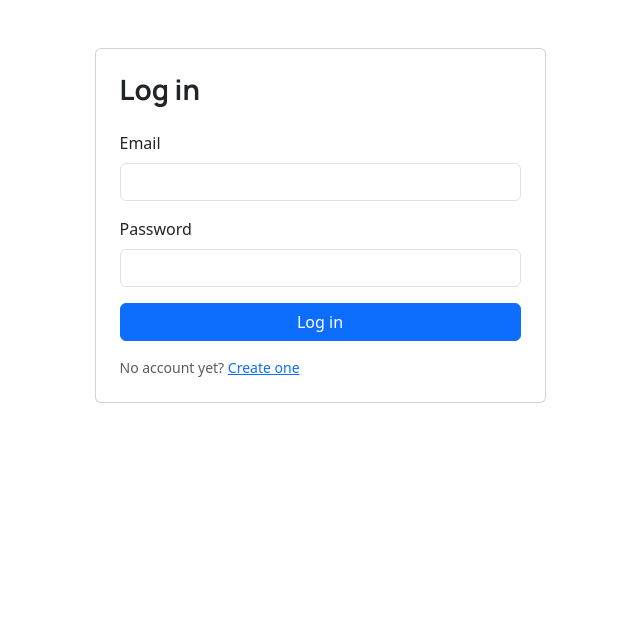
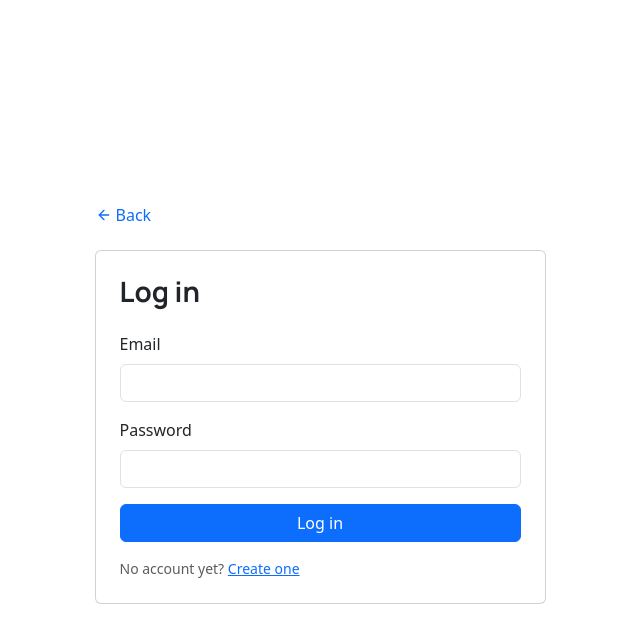
Before and after one commit to kaylubr/maowi, a React (Vite) app in the folder src/ui/: page /login in a window 1280 px wide. Shown: the top 642 px of the page, without its empty margins (320-960 px from the left). Built offline with nearby package versions, Linux system fonts and the light colour scheme; no server answers; a web font is replaced by a local one.

Commit message:
feat: center the auth cards and add a back button
- the login and register cards sit in a full-height, centered column
- add a shared BackButton that returns to the landing page
- cover the back navigation from both pages

```diff
--- /dev/null
+++ b/src/ui/src/components/ui/BackButton.tsx
@@ -0,0 +1,27 @@
+import { Link } from 'react-router-dom'
+
+export function BackButton() {
+  return (
+    <Link
+      to="/"
+      className="btn btn-link text-decoration-none d-inline-flex align-items-center gap-1 px-0"
+    >
+      <svg
+        xmlns="http://www.w3.org/2000/svg"
+        width="16"
+        height="16"
+        viewBox="0 0 24 24"
+        fill="none"
+        stroke="currentColor"
+        strokeWidth="2"
+        strokeLinecap="round"
+        strokeLinejoin="round"
+        aria-hidden="true"
+      >
+        <path d="M19 12H5" />
+        <path d="m12 19-7-7 7-7" />
+      </svg>
+      Back
+    </Link>
+  )
+}
--- a/src/ui/src/pages/LoginPage.tsx
+++ b/src/ui/src/pages/LoginPage.tsx
@@ -2,6 +2,7 @@ import { useState } from 'react'
 import type { SyntheticEvent } from "react";
 import { Link, Navigate } from 'react-router-dom'
 
+import { BackButton } from '../components/ui/BackButton'
 import { Button } from '../components/ui/Button'
 import { Input } from '../components/ui/Input'
 import { ErrorText, Label } from '../components/ui/typography'
@@ -22,9 +23,13 @@ export function LoginPage() {
   };
 
   return (
-    <main className="container py-5">
+    <main className="container min-vh-100 d-flex flex-column justify-content-center py-5">
       <div className="row justify-content-center">
         <div className="col-12 col-md-6 col-lg-5">
+          <div className="mb-3">
+            <BackButton />
+          </div>
+
           <div className="card">
             <div className="card-body p-4">
               <h1 className="card-title h3 mb-4">Log in</h1>
--- a/src/ui/src/pages/RegisterPage.tsx
+++ b/src/ui/src/pages/RegisterPage.tsx
@@ -2,6 +2,7 @@ import { useState } from 'react'
 import type { FormEvent } from 'react'
 import { Link, Navigate } from 'react-router-dom'
 
+import { BackButton } from '../components/ui/BackButton'
 import { Button } from '../components/ui/Button'
 import { Input } from '../components/ui/Input'
 import { ErrorText, Label } from '../components/ui/typography'
@@ -24,9 +25,13 @@ export function RegisterPage() {
   }
 
   return (
-    <main className="container py-5">
+    <main className="container min-vh-100 d-flex flex-column justify-content-center py-5">
       <div className="row justify-content-center">
         <div className="col-12 col-md-6 col-lg-5">
+          <div className="mb-3">
+            <BackButton />
+          </div>
+
           <div className="card">
             <div className="card-body p-4">
               <h1 className="card-title h3 mb-4">Create account</h1>
```
Also changed, not shown: 1 other file (tests, documents, lock files or other folders).
